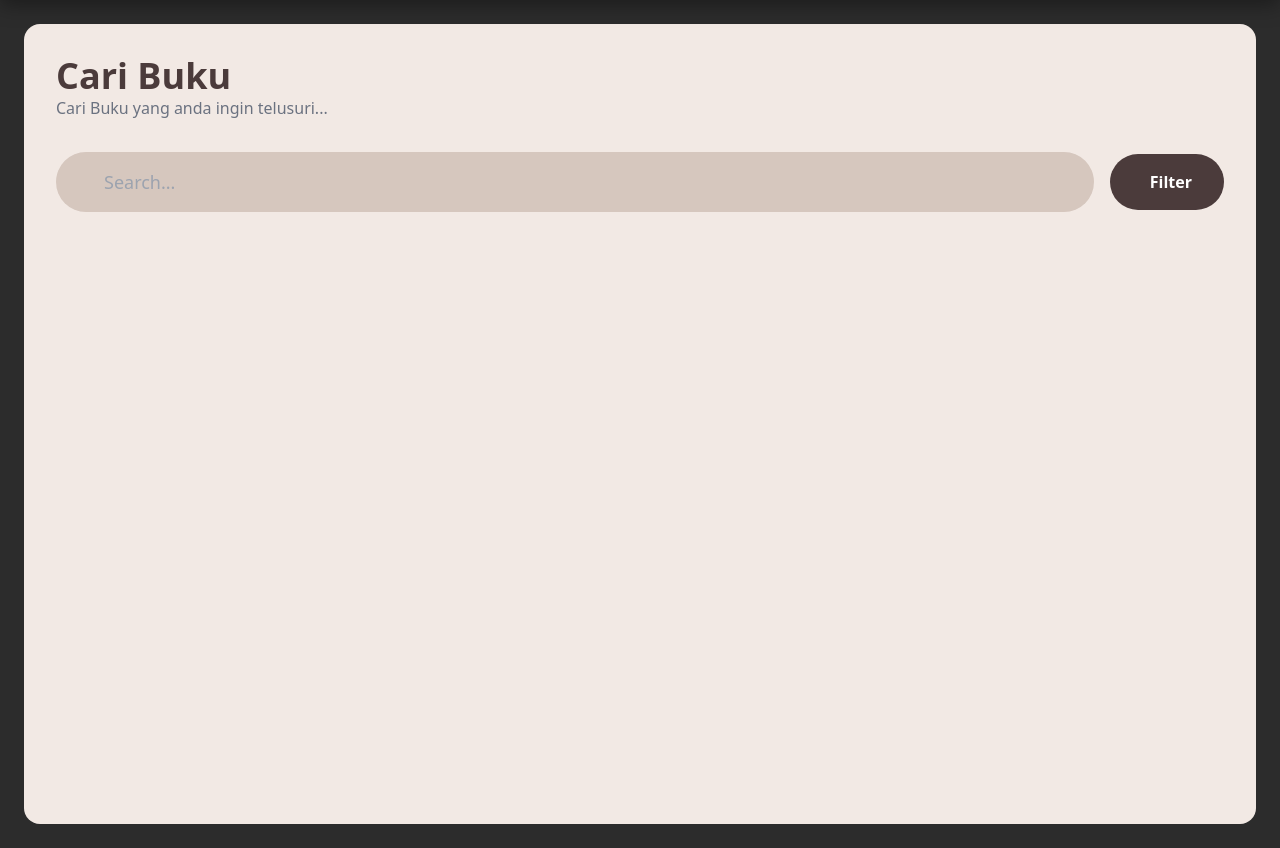
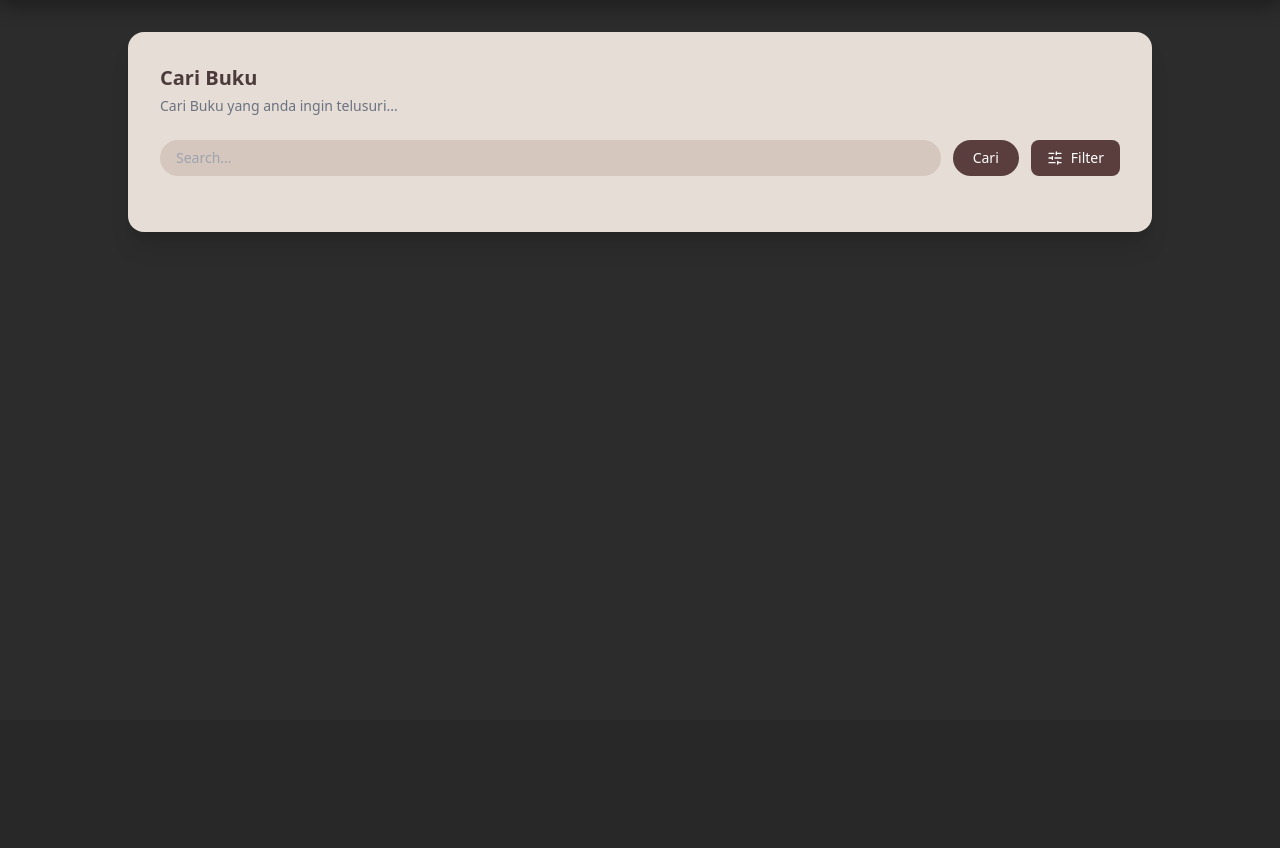
Before and after one commit to faiq191/PBL_ALinea, a Laravel app: template resources/views/perpustakaan.blade.php in a window 1280 px wide. Shown: the part 80-928 px from the top of the page. After the commit the page ends 312 px from the top, so only its background shows below. Run offline with Laravel 12, Linux system fonts and the light colour scheme; the template is opened without the code that fills it, so the values that code supplies are empty; parts of the project's set-up code (start-up, migrations or seed data) failed here and were passed over; some libraries are stand-ins or nearby versions.

Commit message:
Fixing Inconsistency on Perpustakaan Tab

```diff
--- a/resources/views/perpustakaan.blade.php
+++ b/resources/views/perpustakaan.blade.php
@@ -4,171 +4,153 @@
 <head>
     <title>Perpustakaan</title>
     <script src="https://cdn.tailwindcss.com"></script>
+    <script src="https://unpkg.com/lucide@latest"></script>
     <script defer src="https://unpkg.com/alpinejs@3.x.x/dist/cdn.min.js"></script>
+    <style>
+        [x-cloak] { display: none !important; }
+    </style>
 </head>
 
-<body class="bg-[#2c2c2c]" x-data="{ filterOpen: false }">
+<body class="bg-[#2c2c2c] min-h-screen">
 
     <x-header />
 
-    <div class="p-6">
-        <div class="bg-[#f2e9e4] rounded-2xl p-8 relative min-h-screen">
+    <div class="p-8 flex justify-center">
+        <div class="w-full max-w-5xl space-y-8">
 
-            {{-- HEADER --}}
-            <div class="mb-8">
-                <h1 class="text-4xl font-bold text-[#4b3b3b]">Cari Buku</h1>
-                <p class="text-gray-500">Cari Buku yang anda ingin telusuri...</p>
+            <div class="bg-[#e6ddd6] rounded-2xl p-8 shadow-xl">
+                <div class="flex items-center justify-between mb-1">
+                    <h1 class="text-xl font-semibold text-[#4b3b3b]">Cari Buku</h1>
                 </div>
+                <p class="text-sm text-gray-500 mb-6">Cari Buku yang anda ingin telusuri...</p>
 
-            {{-- SEARCH & FILTER --}}
-<form method="GET" action="/perpustakaan" class="mb-12" x-data="{
-    menuOpen: null,
-    toggle(menu) { this.menuOpen = this.menuOpen === menu ? null : menu }
-}">
-    <div class="flex items-center gap-4 mb-6">
-        <div class="relative flex-1">
-            <input type="text" name="search" value="{{ request('search') }}" placeholder="Search..."
-                class="w-full bg-[#d6c7be] rounded-full py-4 px-12 outline-none text-lg">
-            <div class="absolute left-5 top-4 opacity-50"></div>
-        </div>
+                <form method="GET" action="/perpustakaan">
+                    <div class="flex items-center gap-3 mb-6">
+                        <input type="text" name="search" value="{{ request('search') }}"
+                            placeholder="Search..."
+                            class="flex-1 px-4 py-2 rounded-full bg-[#d6c7be] outline-none text-sm placeholder-gray-400">
 
-        <button type="button" @click="filterOpen = !filterOpen"
-            class="bg-[#4b3b3b] text-white px-8 py-4 rounded-full flex items-center gap-2 font-bold hover:bg-[#3a2e2e] transition">
-            <span></span> Filter
+                        <button type="submit"
+                            class="bg-[#5a3e3e] text-white px-5 py-2 rounded-full text-sm hover:bg-[#4a3333] transition">
+                            Cari
+                        </button>
+
+                        <div x-data="{ open: false }">
+                            <button type="button" @click="open = true"
+                                class="bg-[#5a3e3e] text-white px-4 py-2 rounded-lg text-sm hover:bg-[#4a3333] transition flex items-center gap-2">
+                                <i data-lucide="sliders-horizontal" class="w-4 h-4"></i> Filter
+                            </button>
+
+                            <div x-show="open" x-transition x-cloak
+                                class="fixed inset-0 bg-black/50 flex items-center justify-center z-50">
+                                <div class="bg-white p-6 rounded-2xl w-full max-w-2xl shadow-xl max-h-[90vh] overflow-y-auto" @click.away="open = false">
+                                    <div class="flex items-center justify-between mb-4">
+                                        <h3 class="font-bold text-[#4b3b3b]">Filter Pencarian</h3>
+                                        <button type="button" @click="open = false"
+                                            class="text-gray-400 hover:text-gray-600">
+                                            <i data-lucide="x" class="w-4 h-4"></i>
                                         </button>
                                     </div>
 
-    <div x-show="filterOpen" x-transition x-cloak
-        class="absolute z-20 mt-4 bg-[#e6ddd6] p-8 rounded-[2.5rem] shadow-2xl border-8 border-[#f2e9e4] w-full max-w-4xl">
-
-        <div class="flex flex-wrap gap-3 items-center">
-            {{-- GENRES DROPDOWN --}}
-            <div class="relative">
-                <button type="button" @click="toggle('genres')"
-                    class="bg-[#5a3e3e] text-white px-6 py-3 rounded-2xl text-sm font-bold flex items-center gap-2">
-                    Genres <span :class="menuOpen === 'genres' ? 'rotate-180' : ''" class="transition-transform">▼</span>
-                </button>
-                <div x-show="menuOpen === 'genres'" @click.away="menuOpen = null"
-                    class="absolute z-30 mt-2 bg-[#5a3e3e] p-6 rounded-3xl shadow-xl w-[500px]">
-                    <h4 class="text-white font-bold mb-4">Genre</h4>
-                    <div class="grid grid-cols-3 gap-y-3 gap-x-4">
+                                    <div class="space-y-6">
+                                        <div>
+                                            <label class="block text-xs font-semibold text-gray-500 mb-2 uppercase tracking-wide">Genre</label>
+                                            <div class="grid grid-cols-3 gap-2">
                                                 @foreach($genres as $g)
-                        <label class="flex items-center gap-2 text-white text-sm cursor-pointer">
+                                                <label class="flex items-center gap-2 text-[#4b3b3b] text-sm cursor-pointer">
                                                     <input type="checkbox" name="genre_ids[]" value="{{ $g->id }}"
                                                         {{ is_array(request('genre_ids')) && in_array($g->id, request('genre_ids')) ? 'checked' : '' }}
-                                class="w-5 h-5 rounded border-none bg-white checked:bg-[#d9c2a3] focus:ring-0">
-                            {{ $g->name }}
+                                                        class="w-4 h-4 rounded border-gray-300 text-[#5a3e3e] focus:ring-[#5a3e3e]">
+                                                    <span class="truncate">{{ $g->name }}</span>
+                                                </label>
+                                                @endforeach
+                                            </div>
+                                        </div>
+
+                                        <div class="grid grid-cols-3 gap-6">
+                                            <div>
+                                                <label class="block text-xs font-semibold text-gray-500 mb-2 uppercase tracking-wide">Tipe</label>
+                                                <div class="space-y-2 max-h-40 overflow-y-auto">
+                                                    @foreach($types as $t)
+                                                    <label class="flex items-center gap-2 text-[#4b3b3b] text-sm cursor-pointer">
+                                                        <input type="checkbox" name="type_ids[]" value="{{ $t->id }}"
+                                                            {{ is_array(request('type_ids')) && in_array($t->id, request('type_ids')) ? 'checked' : '' }}
+                                                            class="w-4 h-4 rounded border-gray-300 text-[#5a3e3e] focus:ring-[#5a3e3e]">
+                                                        {{ $t->name }}
+                                                    </label>
+                                                    @endforeach
+                                                </div>
+                                            </div>
+
+                                            <div>
+                                                <label class="block text-xs font-semibold text-gray-500 mb-2 uppercase tracking-wide">Demografis</label>
+                                                <div class="space-y-2 max-h-40 overflow-y-auto">
+                                                    @foreach($demographics as $d)
+                                                    <label class="flex items-center gap-2 text-[#4b3b3b] text-sm cursor-pointer">
+                                                        <input type="checkbox" name="demo_ids[]" value="{{ $d->id }}"
+                                                            {{ is_array(request('demo_ids')) && in_array($d->id, request('demo_ids')) ? 'checked' : '' }}
+                                                            class="w-4 h-4 rounded border-gray-300 text-[#5a3e3e] focus:ring-[#5a3e3e]">
+                                                        {{ $d->name }}
+                                                    </label>
+                                                    @endforeach
+                                                </div>
+                                            </div>
+
+                                            <div>
+                                                <label class="block text-xs font-semibold text-gray-500 mb-2 uppercase tracking-wide">Tahun Rilis</label>
+                                                <div class="space-y-2 max-h-40 overflow-y-auto">
+                                                    @foreach($years->take(10) as $y)
+                                                    <label class="flex items-center gap-2 text-[#4b3b3b] text-sm cursor-pointer">
+                                                        <input type="checkbox" name="year_ids[]" value="{{ $y->id }}"
+                                                            {{ is_array(request('year_ids')) && in_array($y->id, request('year_ids')) ? 'checked' : '' }}
+                                                            class="w-4 h-4 rounded border-gray-300 text-[#5a3e3e] focus:ring-[#5a3e3e]">
+                                                        {{ $y->year }}
                                                     </label>
                                                     @endforeach
                                                 </div>
                                             </div>
                                         </div>
-
-            {{-- TIPE DROPDOWN --}}
-            <div class="relative">
-                <button type="button" @click="toggle('types')"
-                    class="bg-[#5a3e3e] text-white px-6 py-3 rounded-2xl text-sm font-bold flex items-center gap-2">
-                    Tipe <span :class="menuOpen === 'types' ? 'rotate-180' : ''" class="transition-transform">▼</span>
-                </button>
-                <div x-show="menuOpen === 'types'" @click.away="menuOpen = null"
-                    class="absolute z-30 mt-2 bg-[#5a3e3e] p-6 rounded-3xl shadow-xl w-64">
-                    <h4 class="text-white font-bold mb-4">Type</h4>
-                    <div class="space-y-3">
-                        @foreach($types as $t)
-                        <label class="flex items-center gap-2 text-white text-sm cursor-pointer">
-                            <input type="checkbox" name="type_ids[]" value="{{ $t->id }}"
-                                {{ is_array(request('type_ids')) && in_array($t->id, request('type_ids')) ? 'checked' : '' }}
-                                class="w-5 h-5 rounded border-none bg-white checked:bg-[#d9c2a3]">
-                            {{ $t->name }}
-                        </label>
-                        @endforeach
-                    </div>
-                </div>
                                     </div>
 
-            {{-- DEMOGRAFIS DROPDOWN --}}
-            <div class="relative">
-                <button type="button" @click="toggle('demo')"
-                    class="bg-[#5a3e3e] text-white px-6 py-3 rounded-2xl text-sm font-bold flex items-center gap-2">
-                    Demografis <span :class="menuOpen === 'demo' ? 'rotate-180' : ''" class="transition-transform">▼</span>
+                                    <div class="flex justify-between mt-8 pt-4 border-t border-gray-100">
+                                        <a href="/perpustakaan"
+                                            class="text-sm text-red-500 hover:text-red-700 font-medium transition">
+                                            Reset Filter
+                                        </a>
+                                        <div class="flex gap-2">
+                                            <button type="button" @click="open = false"
+                                                class="px-4 py-2 text-sm text-gray-500 hover:text-gray-700 transition">
+                                                Batal
                                             </button>
-                <div x-show="menuOpen === 'demo'" @click.away="menuOpen = null"
-                    class="absolute z-30 mt-2 bg-[#5a3e3e] p-6 rounded-3xl shadow-xl w-64">
-                    <h4 class="text-white font-bold mb-4">Demografis</h4>
-                    <div class="space-y-3">
-                        @foreach($demographics as $d)
-                        <label class="flex items-center gap-2 text-white text-sm cursor-pointer">
-                            <input type="checkbox" name="demo_ids[]" value="{{ $d->id }}"
-                                class="w-5 h-5 rounded border-none bg-white">
-                            {{ $d->name }}
-                        </label>
-                        @endforeach
-                    </div>
-                </div>
-            </div>
-
-            {{-- PENGARANG (Search) --}}
-            <div class="relative">
-                <button type="button" @click="toggle('author')"
-                    class="bg-[#5a3e3e] text-white px-6 py-3 rounded-2xl text-sm font-bold flex items-center gap-2">
-                    Pengarang <span :class="menuOpen === 'author' ? 'rotate-180' : ''" class="transition-transform">▼</span>
-                </button>
-                <div x-show="menuOpen === 'author'" @click.away="menuOpen = null"
-                    class="absolute z-30 mt-2 bg-[#5a3e3e] p-6 rounded-3xl shadow-xl w-80">
-                    <h4 class="text-white font-bold mb-4">Pengarang</h4>
-                    <input type="text" name="author" placeholder="Cari..."
-                        class="w-full p-2 rounded-xl bg-[#f2e9e4] text-[#4b3b3b] outline-none">
-                </div>
-            </div>
-
-            {{-- TAHUN RILIS --}}
-            <div class="relative">
-                <button type="button" @click="toggle('year')"
-                    class="bg-[#5a3e3e] text-white px-6 py-3 rounded-2xl text-sm font-bold flex items-center gap-2">
-                    Tahun Rilis <span :class="menuOpen === 'year' ? 'rotate-180' : ''" class="transition-transform">▼</span>
-                </button>
-                <div x-show="menuOpen === 'year'" @click.away="menuOpen = null"
-                    class="absolute z-30 mt-2 bg-[#5a3e3e] p-6 rounded-3xl shadow-xl w-80">
-                    <h4 class="text-white font-bold mb-4">Tahun Rilis</h4>
-                    <div class="flex gap-2">
-                        <select class="flex-1 p-2 rounded-xl bg-[#f2e9e4]">
-                            <option>Dari</option>
-                            @foreach($years->take(10) as $y) <option>{{ $y->year }}</option> @endforeach
-                        </select>
-                        <select class="flex-1 p-2 rounded-xl bg-[#f2e9e4]">
-                            <option>Ke</option>
-                            @foreach($years->take(10) as $y) <option>{{ $y->year }}</option> @endforeach
-                        </select>
-                    </div>
-                </div>
-            </div>
-
-            {{-- ACTION BUTTONS --}}
-            <div class="flex gap-2 ml-auto">
-                <a href="/perpustakaan" class="bg-red-600 text-white p-4 rounded-2xl hover:bg-red-700 transition flex items-center">
-                    <svg class="w-6 h-6" fill="none" stroke="currentColor" viewBox="0 0 24 24"><path stroke-linecap="round" stroke-linejoin="round" stroke-width="3" d="M4 4v5h.582m15.356 2A8.001 8.001 0 004.582 9m0 0H9m11 11v-5h-.581m0 0a8.003 8.003 0 01-15.357-2m15.357 2H15"></path></svg>
-                </a>
-                <button type="submit" class="bg-[#4b3b3b] text-white px-8 py-4 rounded-2xl font-bold flex items-center gap-2 hover:bg-[#3a2e2e] transition">
+                                            <button type="submit" @click="open = false"
+                                                class="bg-[#5a3e3e] text-white px-5 py-2 rounded-lg text-sm hover:bg-[#4a3333] transition">
                                                 Terapkan
                                             </button>
                                         </div>
                                     </div>
                                 </div>
+                            </div>
+                        </div>
+                    </div>
                 </form>
-            @if(request()->hasAny(['search', 'genre_id', 'type_id', 'year_id']))
-                {{-- Search Results --}}
+
+                @if(request()->hasAny(['search', 'genre_ids', 'type_ids', 'demo_ids', 'year_ids']))
                     <div class="grid grid-cols-4 gap-6">
-                    @foreach($books as $book)
+                        @forelse($books as $book)
                             <x-book-card :id="$book->id" :image="$book->image" :title="$book->title" :author="$book->author"
-                            :genre="$book->genres->pluck('name')->join(', ')" />
-                    @endforeach
+                                :genre="$book->genres->map(fn($g) => '<span class=\'bg-[#4b3b3b] text-white text-[10px] px-3 py-1 rounded-full mr-1\'>' . $g->name . '</span>')->join('')" />
+                        @empty
+                            <div class="col-span-4 flex flex-col items-center justify-center py-16 text-center">
+                                <i data-lucide="search-x" class="w-12 h-12 text-[#c9ae8e] mb-3"></i>
+                                <p class="text-gray-500 text-sm">Tidak ada buku yang ditemukan.</p>
+                            </div>
+                        @endforelse
                     </div>
                 @else
-                {{-- Grouped by Genre --}}
                     @foreach($booksByGenre as $genre => $genreBooks)
-                    <div class="mb-12">
+                        <div class="mb-10 last:mb-0">
                             <div class="flex justify-between items-end mb-4">
-                            <h3 class="text-2xl font-bold text-[#4b3b3b]">{{ $genre }}</h3> {{-- FIXED: Removed Name suffix --}}
+                                <h3 class="text-xl font-bold text-[#4b3b3b]">{{ $genre }}</h3>
                                 <span class="text-sm text-gray-400">{{ $genreBooks->count() }} buku</span>
                             </div>
                             <hr class="border-[#d6c7be] mb-6">
@@ -181,8 +163,13 @@
                         </div>
                     @endforeach
                 @endif
+
             </div>
         </div>
+    </div>
+
+    <script>lucide.createIcons();</script>
+
 </body>
 
 </html>
```
Lines whose indentation alone changed are shown as unchanged.
